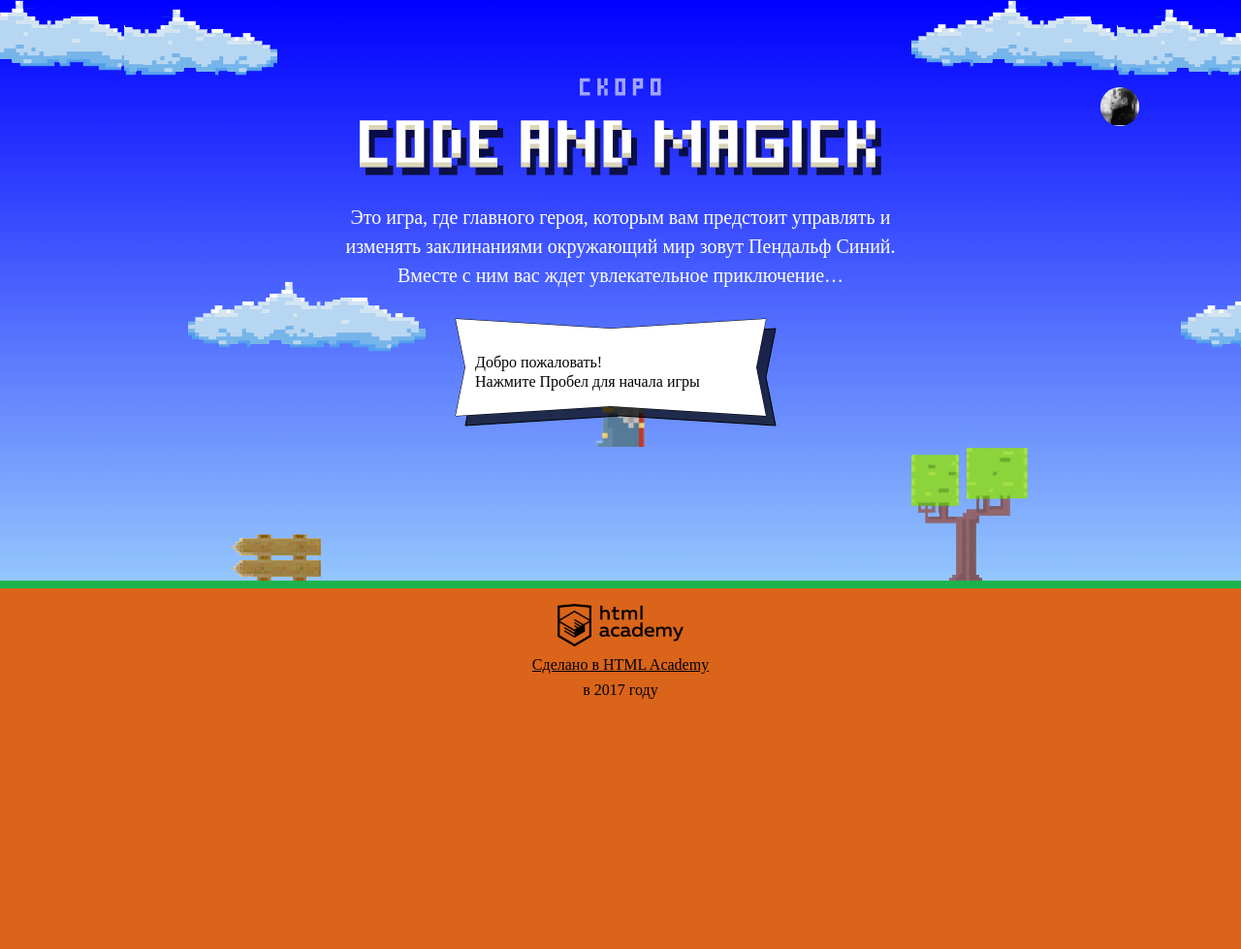
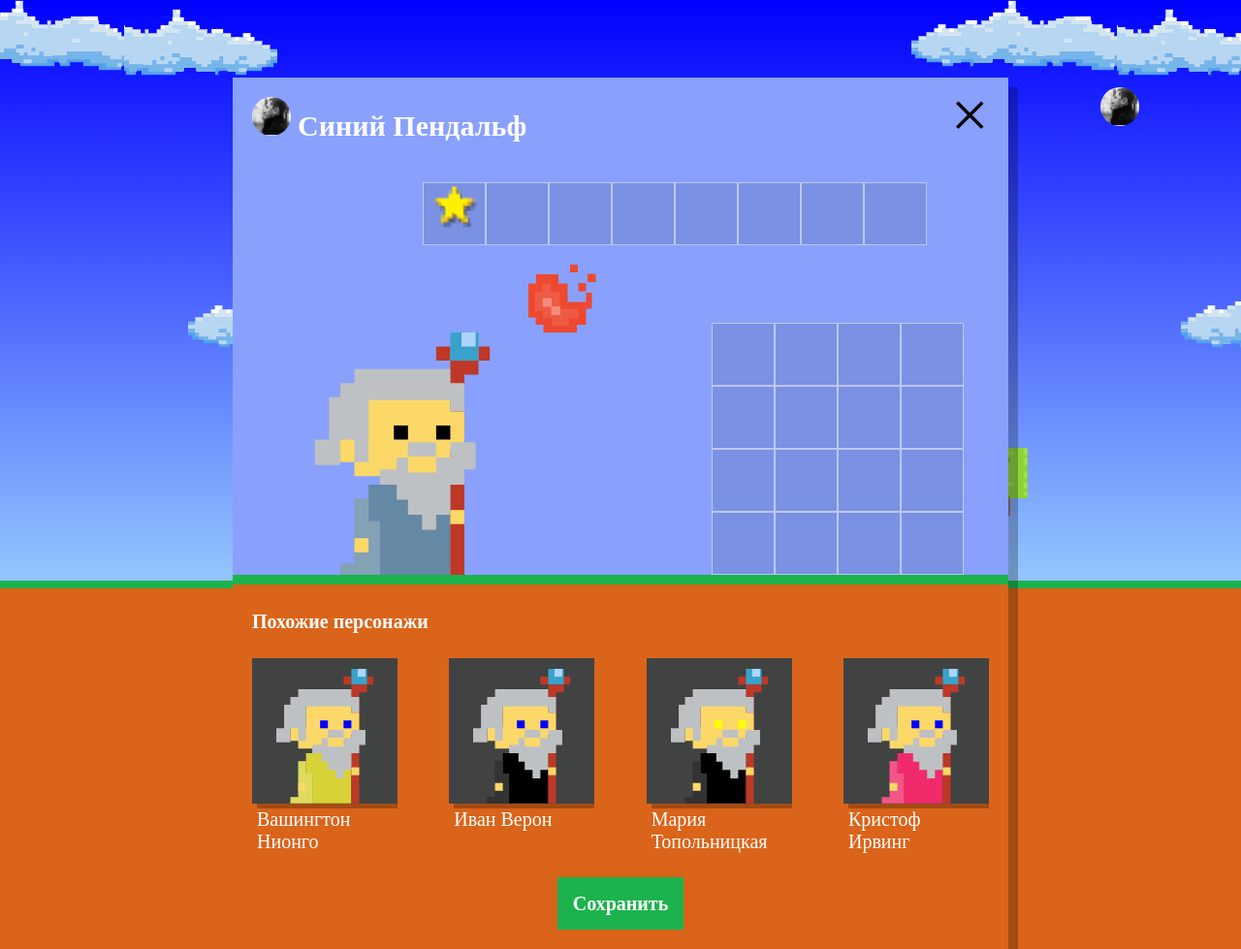
Before and after one commit to nastya08/315443-code-and-magick, a website: page index.html in a window 1280 px wide. Shown: the whole page at 97% size. Before the commit the page ends 800 px from the top, so only its background shows below. Drawn offline with Linux system fonts and the light colour scheme; a web font is replaced by a local one.

Commit message:
Нас орда

```diff
--- a/index.html
+++ b/index.html
@@ -202,6 +202,7 @@
     return height/3 - getWizardHeight()/3;
   };
 </script>
+<script src="js/setup.js"></script>
 <script src="js/stat.js"></script>
 <script src="js/game.js"></script>
 
--- /dev/null
+++ b/js/setup.js
@@ -0,0 +1,52 @@
+'use strict';
+
+var WIZARD_NAMES = ['Иван', 'Хуан Себастьян', 'Мария', 'Кристоф', 'Виктор', 'Юлия', 'Люпита', 'Вашингтон'];
+var WIZARD_SURNAMES = ['да Марья', 'Верон', 'Мирабелла', 'Вальц', 'Онопко', 'Топольницкая', 'Нионго', 'Ирвинг'];
+var COAT_COLORS = ['rgb(101, 137, 164)', 'rgb(241, 43, 107)', 'rgb(146, 100, 161)', 'rgb(56, 159, 117)', 'rgb(215, 210, 55)', 'rgb(0, 0, 0)'];
+var EYES_COLORS = ['black', 'red', 'blue', 'yellow', 'green'];
+
+var userDialog = document.querySelector('.setup');
+userDialog.classList.remove('hidden');
+var similarListElement = document.querySelector('.setup-similar-list');
+var similarWizardTemplate = document.querySelector('#similar-wizard-template').content;
+
+var wizards = [];
+
+var getRandomElement = function (min, max) {
+  return Math.floor(Math.random() * (max - min + 1)) + min;
+};
+
+var getRandomWizards = function () {
+  for (var i = 0; i < 4; i++) {
+    wizards.push({
+      name: WIZARD_NAMES[getRandomElement(0, WIZARD_NAMES.length - 1)] + ' ' + WIZARD_SURNAMES[getRandomElement(0, WIZARD_SURNAMES.length - 1)],
+      coatColor: COAT_COLORS[getRandomElement(0, COAT_COLORS.length - 1)],
+      eyesColor: EYES_COLORS[getRandomElement(0, EYES_COLORS.length - 1)]
+    });
+  }
+  return wizards;
+};
+
+var renderWizard = function (wizard) {
+  var wizardElement = similarWizardTemplate.cloneNode(true);
+
+  wizardElement.querySelector('.setup-similar-label').textContent = wizard.name;
+  wizardElement.querySelector('.wizard-coat').style.fill = wizard.coatColor;
+  wizardElement.querySelector('.wizard-eyes').style.fill = wizard.eyesColor;
+
+  return wizardElement;
+};
+
+var insertWizard = function () {
+  var fragment = document.createDocumentFragment();
+
+  getRandomWizards();
+  for (var i = 0; i < wizards.length; i++) {
+    fragment.appendChild(renderWizard(wizards[i]));
+  }
+  similarListElement.appendChild(fragment);
+};
+
+insertWizard ();
+
+userDialog.querySelector('.setup-similar').classList.remove('hidden');
```
